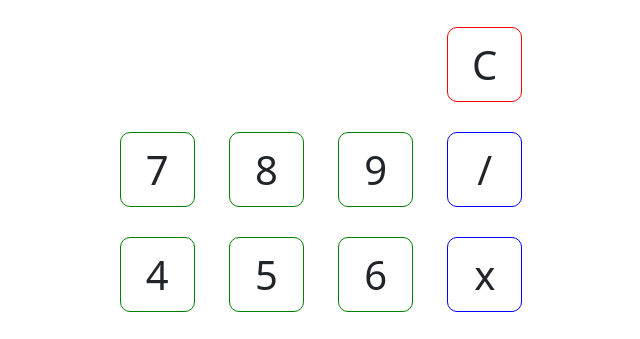
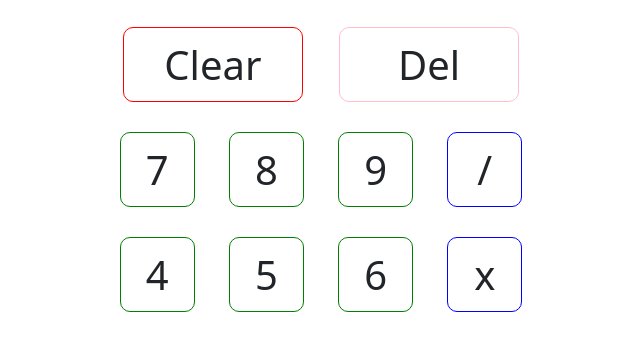
Before and after one commit to AlexGibby2000/odin-calculator, a plain HTML site: page index.html in a window 1280 px wide. Shown: the part 446-785 px from the top of the page, without its empty margins (319-959 px from the left). Drawn offline with nearby package versions, Linux system fonts and the light colour scheme.

Commit message:
add delete button

```diff
--- a/index.html
+++ b/index.html
@@ -19,7 +19,8 @@
 
         </div>
         <div class="secondRow">
-            <button class="btn clear">C</button>
+            <button class="btn clear">Clear</button>
+            <button class="btn del">Del</button>
         </div>
         <div class="otherRows">
             <button class="btn number">7</button>
--- a/styles.css
+++ b/styles.css
@@ -42,11 +42,21 @@ body{
     background-color: grey;
 }
 .clear{
+    width: 180px;
     border: 1px solid red;
     border-radius: 10px;
 }
 .clear:hover{
     background-color: lightcoral;
+}
+.del{
+    border: 1px solid pink;
+    border-radius: 10px;
+    padding: 0px;
+    width: 180px;
+}
+.del:hover{
+    background-color: red;
 }
 .firstRow{
     display: flex;
@@ -57,7 +67,7 @@ body{
 .secondRow{
     display: flex;
     flex-direction: row;
-    justify-content: flex-end;
+    justify-content: space-around;
     align-items: flex-end;
 }
 #screen{
```
